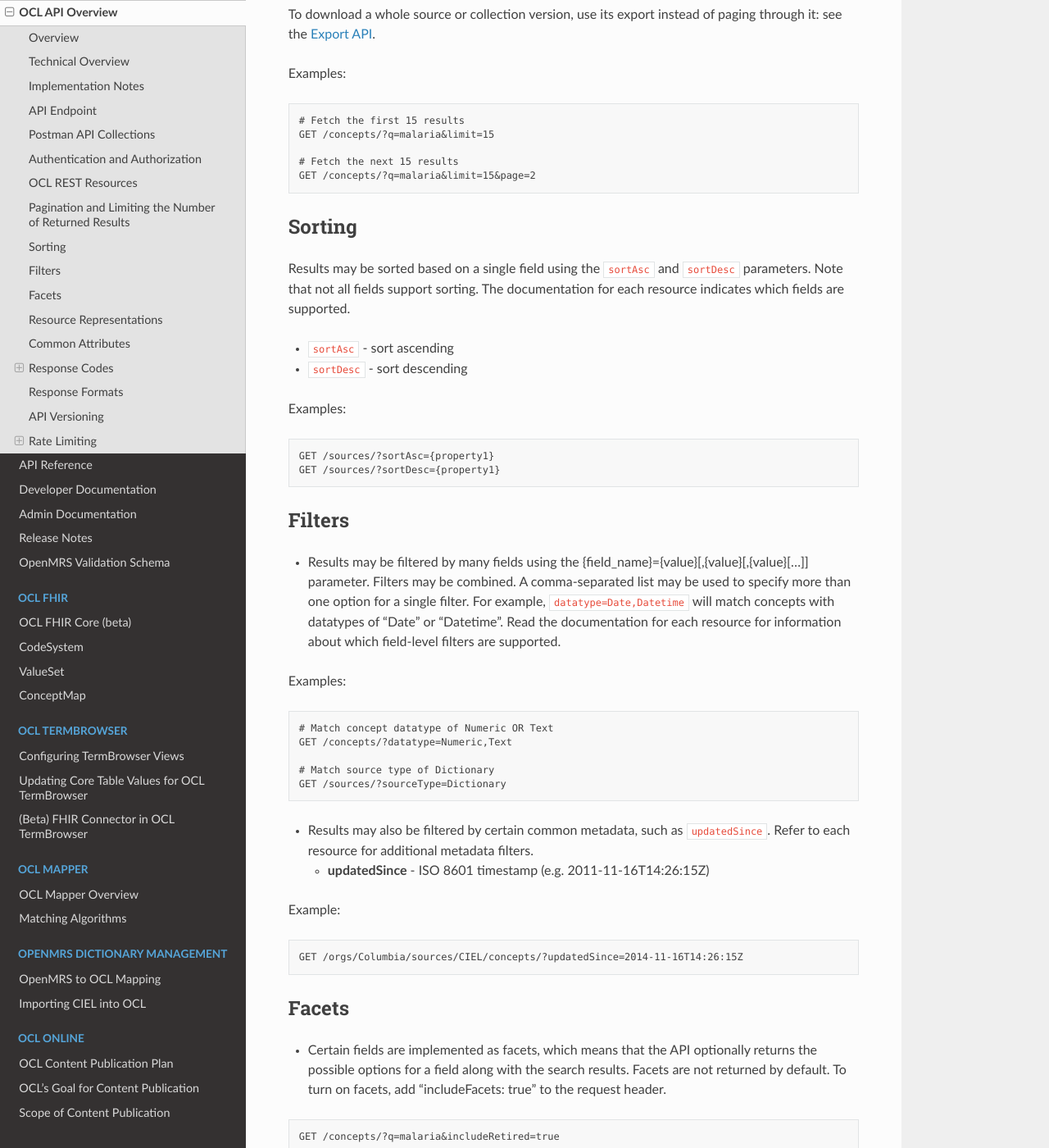
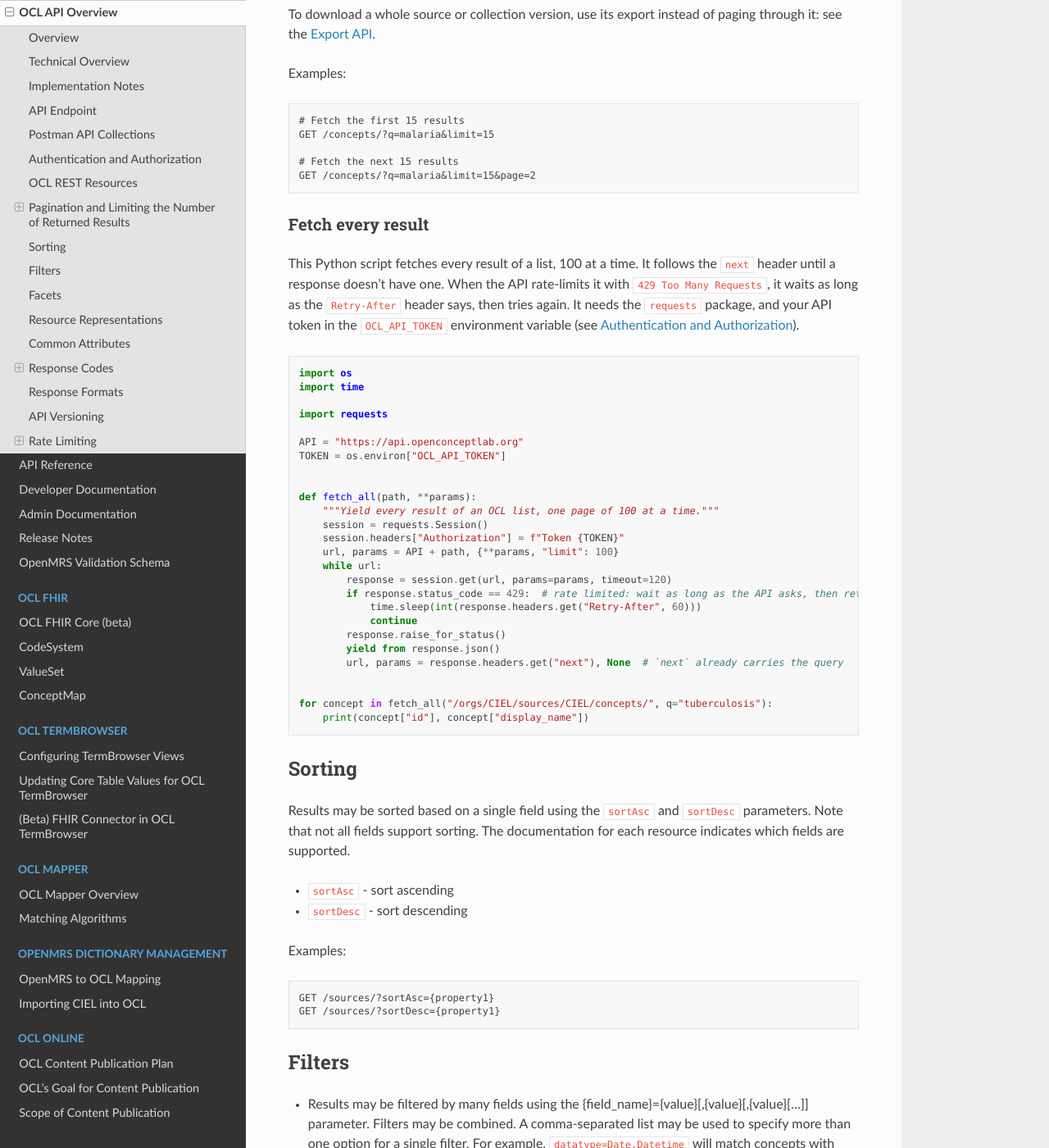
Before and after one commit to OpenConceptLab/ocl-docs, a Sphinx documentation site: the page built from docs/source/oclapi/overview.md, in a window 1280 px wide and 1400 px high, scrolled down 3122 px. Shown: the whole window at 82% size. Built offline with Sphinx 7.4.7 and the Read the Docs theme 3.1.0, drawn with Linux system fonts in a browser that asks for light colours.

Commit message:
OpenConceptLab/ocl_online#473 | Paging docs: add a script that fetches every result
A "Fetch every result" section on the API overview, with a Python
script that pages 100 at a time, follows the next header and waits
out a 429 using Retry-After. Integrators who page with large limits
get a link to it before lists are capped at 100 per page.

Co-Authored-By: Claude Opus 5.5 <noreply@anthropic.com>

````diff
--- a/docs/source/oclapi/overview.md
+++ b/docs/source/oclapi/overview.md
@@ -89,6 +89,38 @@ GET /concepts/?q=malaria&limit=15
 
 # Fetch the next 15 results
 GET /concepts/?q=malaria&limit=15&page=2
+```
+
+### Fetch every result
+This Python script fetches every result of a list, 100 at a time. It follows the `next` header until a response doesn't have one. When the API rate-limits it with `429 Too Many Requests`, it waits as long as the `Retry-After` header says, then tries again. It needs the `requests` package, and your API token in the `OCL_API_TOKEN` environment variable (see [Authentication and Authorization](#authentication-and-authorization)).
+
+```python
+import os
+import time
+
+import requests
+
+API = "https://api.openconceptlab.org"
+TOKEN = os.environ["OCL_API_TOKEN"]
+
+
+def fetch_all(path, **params):
+    """Yield every result of an OCL list, one page of 100 at a time."""
+    session = requests.Session()
+    session.headers["Authorization"] = f"Token {TOKEN}"
+    url, params = API + path, {**params, "limit": 100}
+    while url:
+        response = session.get(url, params=params, timeout=120)
+        if response.status_code == 429:  # rate limited: wait as long as the API asks, then retry
+            time.sleep(int(response.headers.get("Retry-After", 60)))
+            continue
+        response.raise_for_status()
+        yield from response.json()
+        url, params = response.headers.get("next"), None  # `next` already carries the query
+
+
+for concept in fetch_all("/orgs/CIEL/sources/CIEL/concepts/", q="tuberculosis"):
+    print(concept["id"], concept["display_name"])
 ```
 
 
````
